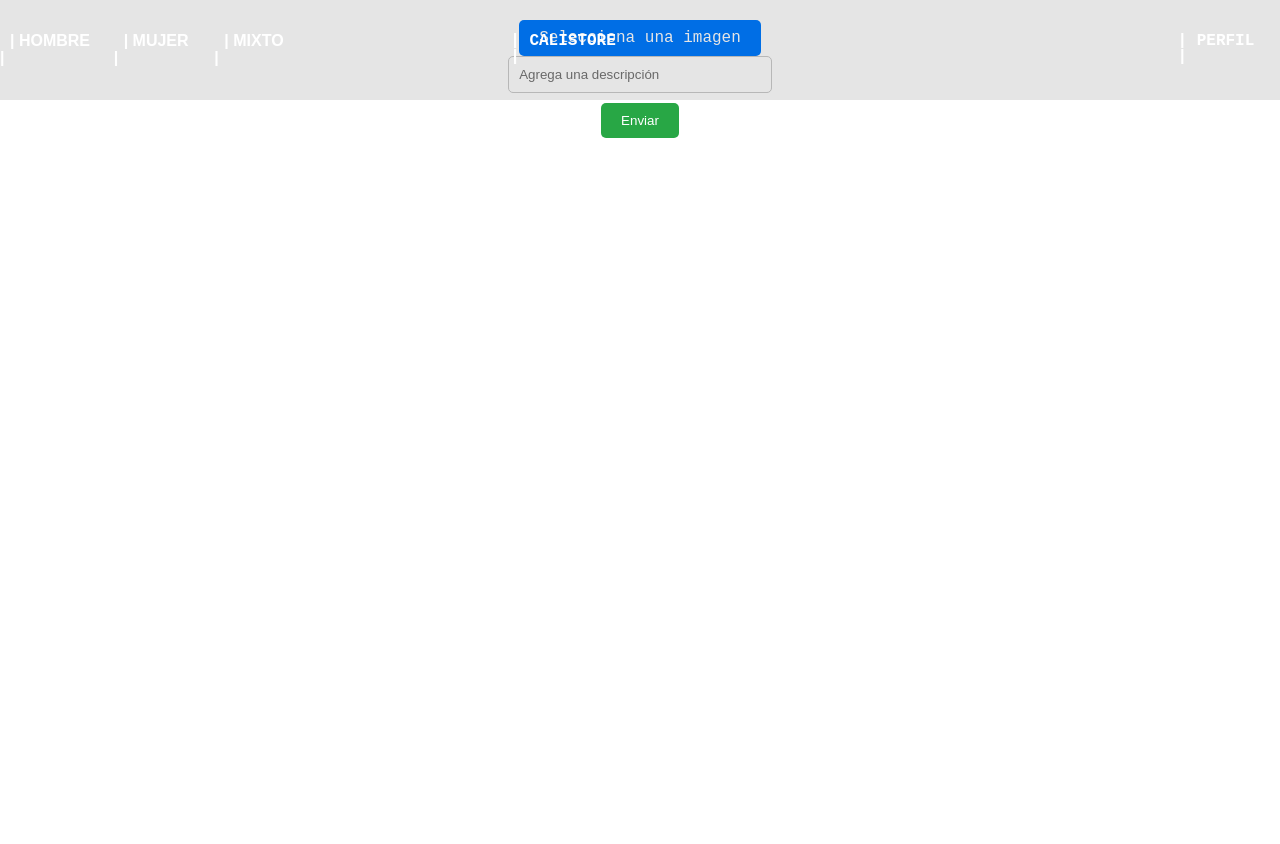
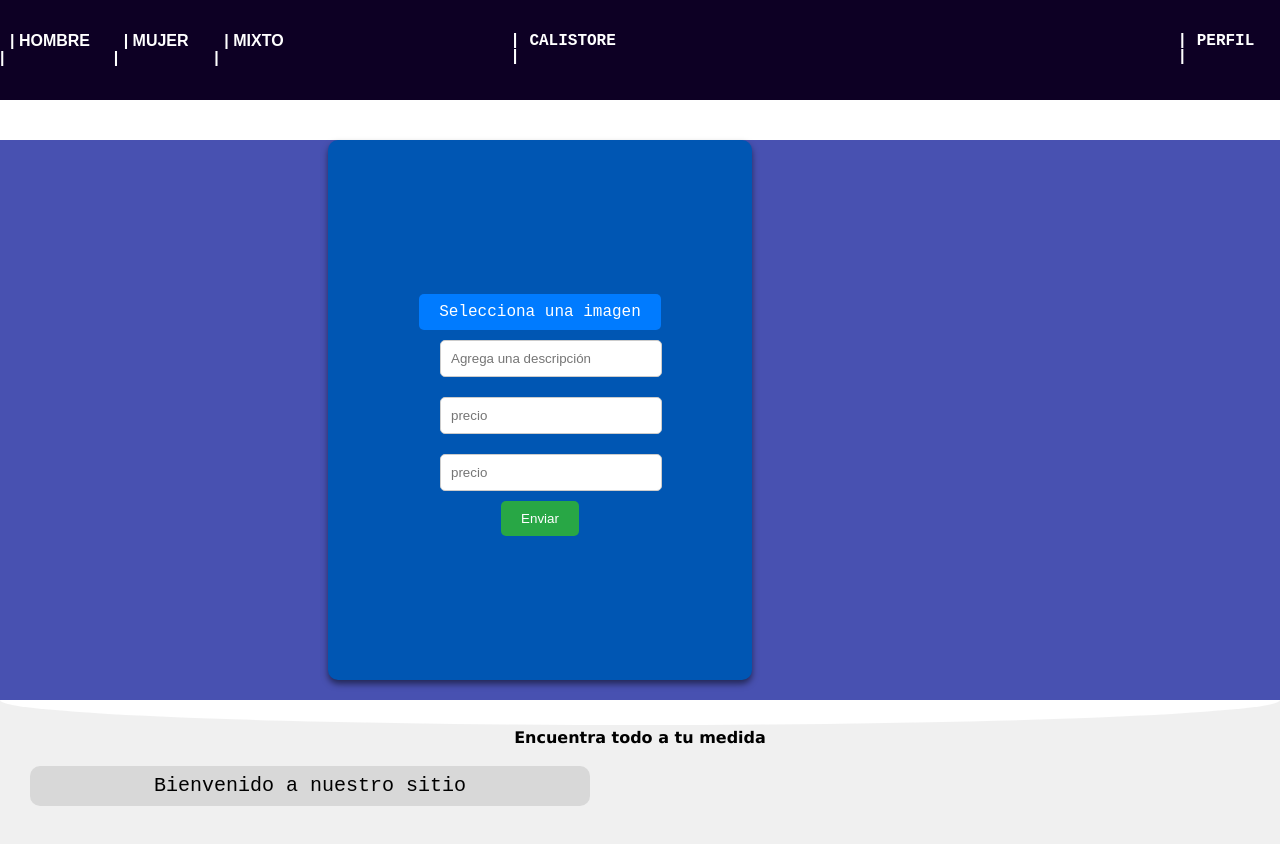
Before and after one commit to jzpoe/storeFull, a React (Vite) app: page /update in a window 1280 px wide. Shown: the top 844 px of the page. Before the commit the page ends 800 px from the top, so only its background shows below. Built offline with nearby package versions, Linux system fonts and the light colour scheme.

Commit message:
se agrega cloudinary

```diff
--- a/src/App.jsx
+++ b/src/App.jsx
@@ -1,4 +1,5 @@
 import './App.css';
+import Main from './components/main/Main';
 import { Navbar } from './components/navbar/Navbar';
 import {RenderImage}  from './components/renderImage/RenderImage';
 import {UpdateImage} from './components/updateImge/UpdateImage';
@@ -14,7 +15,9 @@ function App() {
         <Route path='/' element={<RenderImage />} />
 
           <Route path='/update' element={<UpdateImage />} />
+
         </Routes>
+        <Main/>
       </Router>
     </div>
   );
--- a/src/components/header/Header.jsx
+++ b/src/components/header/Header.jsx
@@ -13,7 +13,6 @@ import "swiper/css/navigation";
 import "swiper/css/pagination";
 import "swiper/css/scrollbar";
 
-import { useEffect } from "react";
 
 const Header = () => {
   const handleSlideChange = () => {
--- a/src/components/header/header.css
+++ b/src/components/header/header.css
@@ -2,7 +2,7 @@
   display: flex;
   flex-direction: column;
   width: 100%;
-  height: 50vh;
+  height: 40vh;
   background-color: rgb(234, 230, 227);
 }
 
@@ -61,7 +61,7 @@ h1 {
 
 .slide-image {
   width: 100%; /* Ajustar la imagen al ancho del contenedor */
-  height: 80vh; /* Altura automática para mantener la proporción */
+  height: 50vh; /* Altura automática para mantener la proporción */
   object-fit:cover; /* Ajustar la imagen para cubrir el contenedor */
 
 }
@@ -70,6 +70,6 @@ h1 {
   display: flex;
   justify-content: center;
   width: 100%;
-  height: 80vh;
+  height: 50vh;
 
 }
--- /dev/null
+++ b/src/components/main/Main.jsx
@@ -0,0 +1,16 @@
+import './main.css';
+
+const Main = () => {
+  return (
+    <div className="container-main">
+      <div className="wave-top"></div>
+      <div className="content">
+        <h2>Encuentra todo a tu medida</h2>
+        <p>Bienvenido a nuestro sitio</p>
+      </div>
+      <div className="wave-bottom"></div>
+    </div>
+  );
+}
+
+export default Main;
--- /dev/null
+++ b/src/components/main/main.css
@@ -0,0 +1,31 @@
+.container-main {
+    width: 100%;
+    height: 300px; /* Ajusta la altura según tus necesidades */
+    background-color: #f0f0f0; /* Color de fondo del contenedor */
+    position: relative; /* Para posicionar los elementos internos */
+    overflow: hidden; /* Ocultar contenido fuera del contenedor */
+  }
+
+  .wave-top,
+  .wave-bottom {
+    position: absolute;
+    width: 100%;
+    height: 50px; /* Altura de la ola, ajusta según tu diseño */
+    background-color: #ffffff; /* Color de la ola, igual al fondo del contenedor */
+    border-radius: 50%;
+  }
+
+  .wave-top {
+    top: -25px; /* Posición de la ola superior */
+    transform: rotate(180deg); /* Girar la ola para que sea convexa */
+  }
+
+  .wave-bottom {
+    bottom: -25px; /* Posición de la ola inferior */
+  }
+
+  .content {
+    padding: 20px; /* Espaciado interno para el contenido */
+    text-align: center; /* Centrar el texto */
+    z-index: 1; /* Colocar el contenido sobre las olas */
+  }
--- a/src/components/navbar/navbar.css
+++ b/src/components/navbar/navbar.css
@@ -1,5 +1,5 @@
 .container-navbar {
-    background-color: rgb(0, 0, 0, 0.1); /* Color de fondo del Navbar */
+  background: rgb(13,0,36);
     position: fixed; /* Fijar el Navbar en la parte superior */
     top: 0;
     left: 0;
--- a/src/components/renderImage/RenderImage.jsx
+++ b/src/components/renderImage/RenderImage.jsx
@@ -1,10 +1,10 @@
 import "./render.css";
 import axios from "axios";
-import React, { useEffect, useState } from "react";
+import  { useEffect, useState } from "react";
 import Header from "../header/Header";
 import Swal from "sweetalert2";
 
-export const RenderImage = ({ actualizarImagenes }) => {
+export const RenderImage = () => {
   const [imagenGet, setImagenGet] = useState([]);
 
   const renderImagen1 = async () => {
@@ -61,19 +61,23 @@ export const RenderImage = ({ actualizarImagenes }) => {
         <div className="image-grid">
           {imagenGet.map((imagen) => (
 
-              <div key={imagen._id} className="image-card">
+              <div key={imagen.url} className="image-card">
                 {/* Utiliza la URL relativa del servidor para la imagen */}
                 <div className="image">
                 <img
-                  src={`http://localhost:3002/${imagen.imageUrl}`}
-                  alt={imagen.description}
+                  //src={`http://localhost:3002/${imagen.imageUrl}`}
+                  src={imagen.path}
+
+                  alt={imagen.filename}
                   className="image-item"
                 />
                 </div>
 
+              <div className="container-description">
+              <h2>{imagen.description}</h2>
 
-                <h2>{imagen.description}</h2>
-                <button onClick={handleEliminarImagen} >eliminar</button>
+              </div>
+                <button onClick={handleEliminarImagen}  className="btn-delete">eliminar</button>
               </div>
 
           ))}
--- a/src/components/renderImage/render.css
+++ b/src/components/renderImage/render.css
@@ -1,23 +1,26 @@
 .container-image {
-
-
-    max-width: 1340px;
+  background: #fff;
+  width: 100%;
+  height: 120vh;
   margin: 0; /* Eliminar el margen para que las imágenes estén más pegadas al borde */
-margin-left: 30px;
 }
 
 .image-grid {
   display: grid;
-    grid-template-columns: repeat(auto-fill, minmax(250px, 1fr)); /* Cuadrícula de imágenes responsiva */
+  grid-template-columns: repeat(
+    auto-fill,
+    minmax(380px, 1fr)
+  ); /* Cuadrícula de imágenes responsiva */
   gap: 7px;
-    margin-top: 8gi0px;
+  margin-left: 100px;
+  margin-top: 70px;
 }
 
 .image-item {
-
+  margin-top: 50px;
   max-width: 100%; /* La imagen no superará el ancho del contenedor */
-    height: 370px; /* La altura se ajustará automáticamente según el ancho */
-    width: 300px;
+  height: 273px;
+  width: 265px;
 }
 
 .container-header {
@@ -31,31 +34,59 @@ margin-left: 30px;
 .container-header img {
   width: 100%; /* La imagen ocupará el 100% del ancho del contenedor */
   height: 100%; /* La imagen ocupará el 100% de la altura del contenedor */
-    object-fit:fill; /* Hace que la imagen cubra todo el espacio del contenedor, manteniendo su relación de aspecto */
+  object-fit: fill; /* Hace que la imagen cubra todo el espacio del contenedor, manteniendo su relación de aspecto */
 }
 
 .image-card {
-    height: 500px;
+  height: 480px;
   border-radius: 10px;
   box-shadow: 0 4px 6px rgba(0, 0, 0, 0.1); /* Sombras suaves */
-
+  width: 300px;
   overflow: hidden; /* Para que los bordes redondeados se apliquen correctamente */
 }
 
-
-
-  .description{
+.description {
   border-radius: 10px;
   color: red;
   background-color: rgb(0, 0, 0, 0.1);
   width: auto;
   height: 100px;
-
 }
 
-  .image{
+.image {
   display: flex;
   align-items: center;
-   justify-content:center;
+  justify-content: center;
   padding: 10px;
 }
+.container-description {
+  display: flex;
+  justify-content: center;
+  background-color: rgb(0, 0, 0, 0.1);
+  width: 100%;
+  border-radius: 10px;
+}
+
+h2 {
+  color: black;
+  font-weight: bold;
+  font-family: Verdana, Geneva, Tahoma, sans-serif;
+  padding: 10px;
+}
+
+.btn-delete {
+  margin-left: 35%;
+  margin-top: 50px;
+  background-color: red; /* Color de fondo rojo */
+  color: white; /* Color del texto blanco */
+  border: none; /* Sin borde */
+  padding: 8px 16px; /* Espaciado interno */
+  cursor: pointer; /* Cambiar a cursor de puntero */
+  border-radius: 4px; /* Bordes redondeados */
+  font-size: 16px; /* Tamaño de fuente */
+}
+
+/* Estilo cuando se pasa el mouse sobre el botón */
+.btn-delete:hover {
+  background-color: darkred; /* Cambia el color de fondo al pasar el mouse */
+}
--- a/src/components/updateImge/UpdateImage.jsx
+++ b/src/components/updateImge/UpdateImage.jsx
@@ -2,13 +2,13 @@
 
 import './update.css';
 import axios from 'axios';
-import React, { useState } from 'react';
+import  { useState } from 'react';
 import Swal from 'sweetalert2';
-import {RenderImage} from '../renderImage/RenderImage';
 
 export const UpdateImage = () => {
   const [image, setImage] = useState(null);
   const [description, setDescription] = useState('');
+  const [loading, setLoading] = useState(false);
   const [error, setError] = useState('');
 
 
@@ -20,33 +20,33 @@ export const UpdateImage = () => {
     setDescription(e.target.value);
   };
 
-  const actualizarImagenes = async () => {
-    await renderImagen1();
-  };
+
 
 
   const handleImage = async () => {
     const formData = new FormData();
     formData.append('image', image);
+    formData.append('upload_preset', 'mjxpq9vf'); // Aquí debes usar tu propio upload preset
     formData.append('description', description);
 
     try {
       const response = await axios.post('http://localhost:3002/api/upload', formData, {
+
         headers: {
           'Content-Type': 'multipart/form-data',
         },
       });
 
       if (response.status === 200) {
+         response.data.secure_url;
+
         Swal.fire({
           icon: 'success',
           title: '¡Imagen subida al servidor!',
           text: response.data.message,
         });
-
         setImage(null);
         setDescription(''); // Limpiar la descripción después de subir la imagen con éxito
-        <RenderImage actualizarImagenes={actualizarImagenes} />
 
     } else {
         Swal.fire({
@@ -70,7 +70,8 @@ export const UpdateImage = () => {
         <label htmlFor="image-upload" className="custom-file-upload">
           <i className="fas fa-cloud-upload-alt"></i> Selecciona una imagen
         </label>
-        <input type="file" id="image-upload" onChange={handleImageChange} />
+        <div className='input-image'>
+        <input type="file" id="image-upload" capture="" onChange={handleImageChange} />
         <input
           type="text"
           value={description}
@@ -78,6 +79,11 @@ export const UpdateImage = () => {
           placeholder="Agrega una descripción"
           className="input-description"
         />
+        <input type="text" placeholder='precio' className="input-description"/>
+        <input type="text" placeholder='precio' className="input-description"/>
+        </div>
+
+
         <button onClick={handleImage} className="submit-button">
           Enviar
         </button>
--- a/src/components/updateImge/update.css
+++ b/src/components/updateImge/update.css
@@ -2,25 +2,50 @@
     display: flex;
     justify-content: center;
     align-items: center;
-    flex-direction: column;
+    flex-direction:row-reverse;
+    margin-top: 140px;
+    width: 100%;
+    background-color: #4851b1;
   }
 
   .image-preview {
     margin-bottom: 20px;
+    margin: 100px;
   }
 
   .image-preview img {
-    max-width: 300px;
+
+    max-width: 400px;
     border-radius: 8px;
   }
 
-  .image-form {
+  .image-form  {
     display: flex;
     flex-direction: column;
     align-items: center;
+    justify-content: center;
+    background-color: #0056b3;
+    box-shadow: 0px 4px 6px rgba(0, 0, 0, 0.5); /* Sombra */
+    border-radius: 10px ;
+    padding: 20px; /* Espacio interno */
+    margin-bottom: 20px; /* Margen inferior para separar las tarjetas */
+
+
+width: 30%;
+height: 500px;
+  }
+  .image-form input {
+
+    margin-right: 200px;
+  }
+  .input-image{
+    width: 200px;
+
   }
 
   .custom-file-upload {
+
+    margin-top: 10px;
     display: inline-block;
     padding: 10px 20px;
     background-color: #007bff; /* Color azul */
@@ -39,6 +64,7 @@
   }
 
   .input-description {
+    margin-top: 10px;
     width: 100%;
     margin-bottom: 10px;
     padding: 10px;
```
Lines whose indentation alone changed are shown as unchanged.
